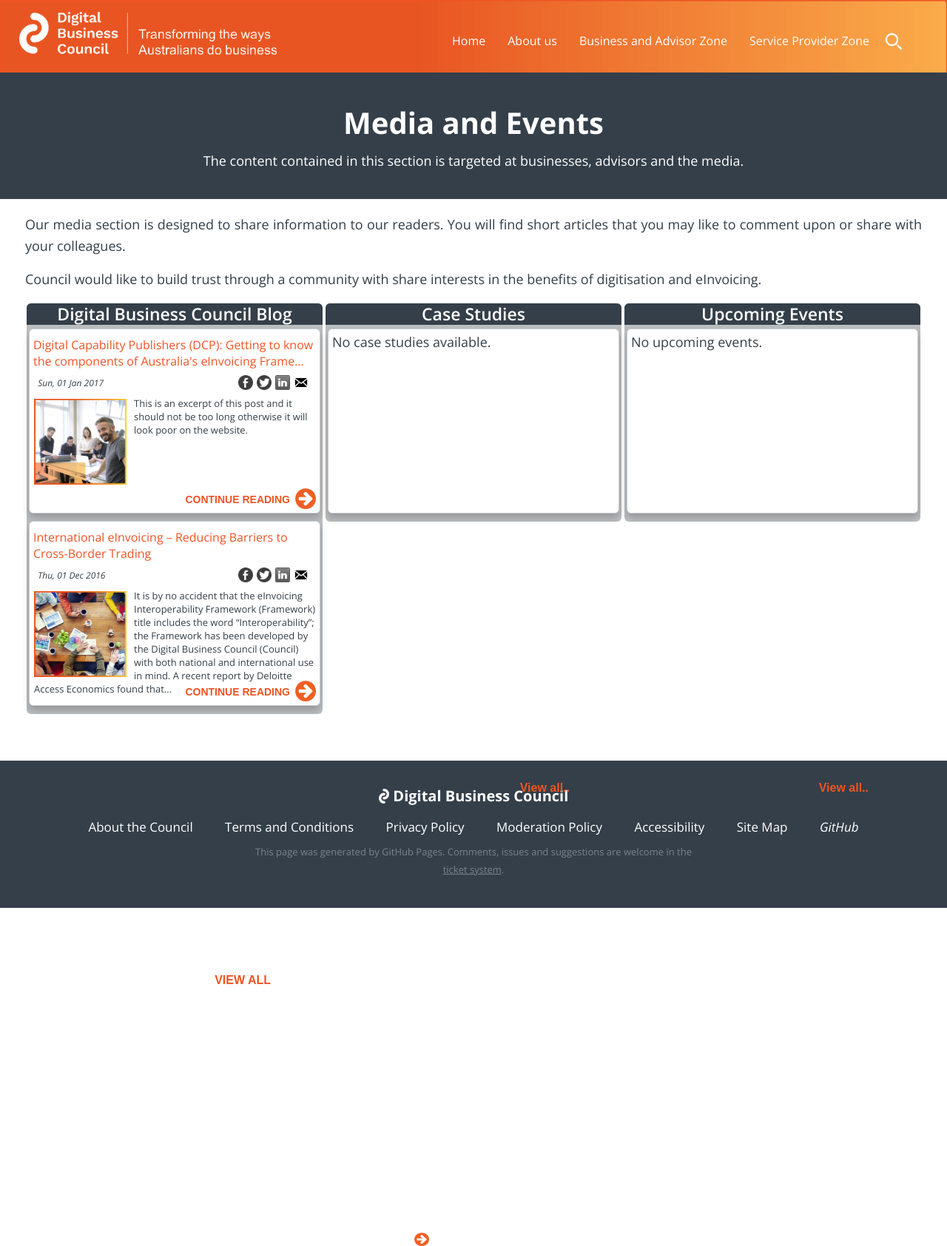
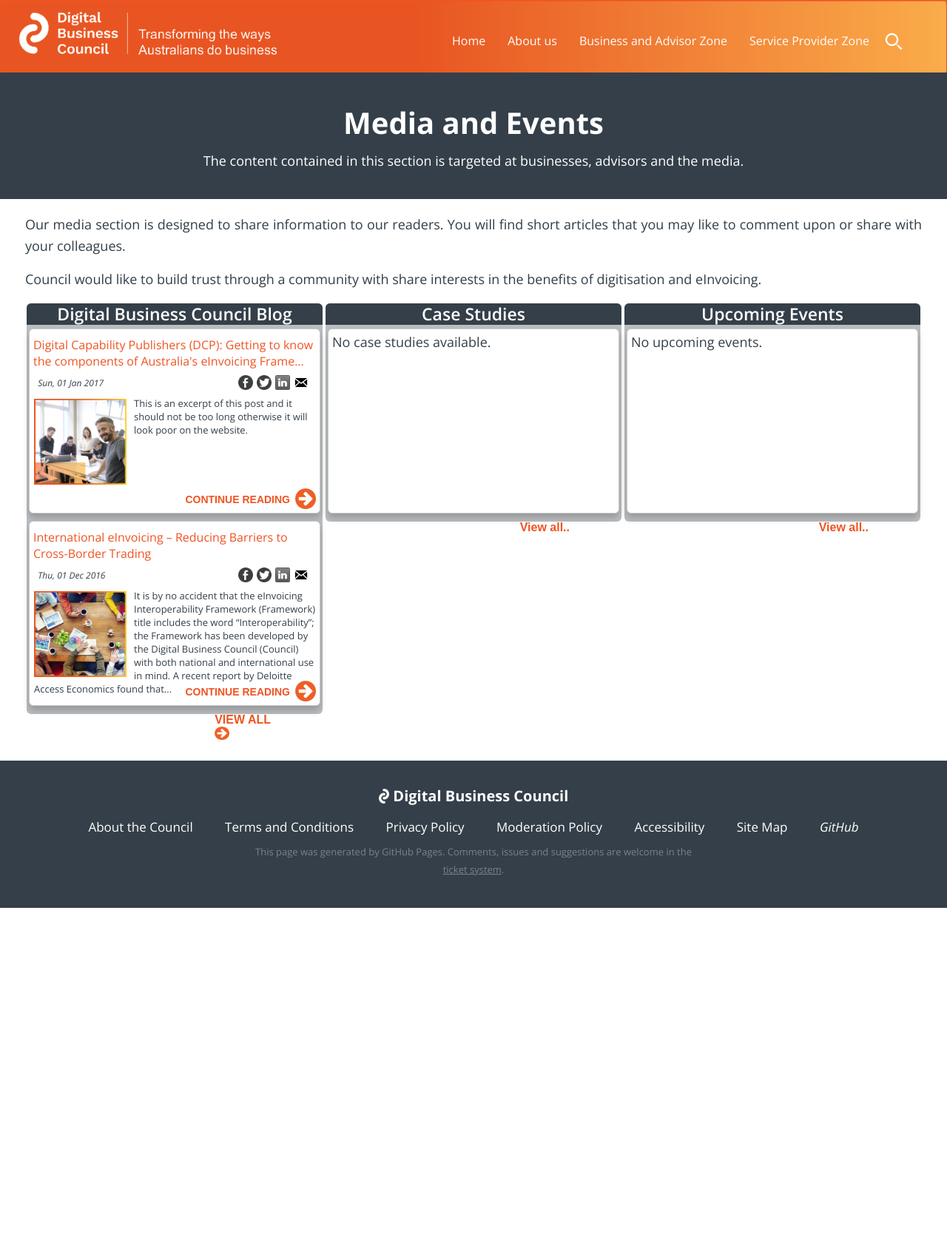
Before and after one commit to Digital-Business-Council/Digital-Business-Council.github.io, a Jekyll site: the page built from pages/business-zone/blogs/media-jump-page.md, in a window 1280 px wide. Shown: the whole page at 74% size. Built offline with Jekyll 4.4.1, drawn with Linux system fonts in a browser that asks for light colours; after the commit the page ends 1227 px from its top, so only the background shows below that.

Commit message:
Update _common.scss

```diff
--- a/_sass/_common.scss
+++ b/_sass/_common.scss
@@ -235,7 +235,6 @@
 			text-align: left;
         		line-height: normal;
             		border-width: 0px;
-			top:352px;
 			right:70px;
 			z-index:6;
       			display: block;
@@ -250,8 +249,6 @@
             		position: absolute;
 		 	width: 20px;
     		 	height: 18px;
-		 	top:350px;
-		 	left:270px;
             		display: block;
             		line-height: normal;
             		border-width: 0px;
```
